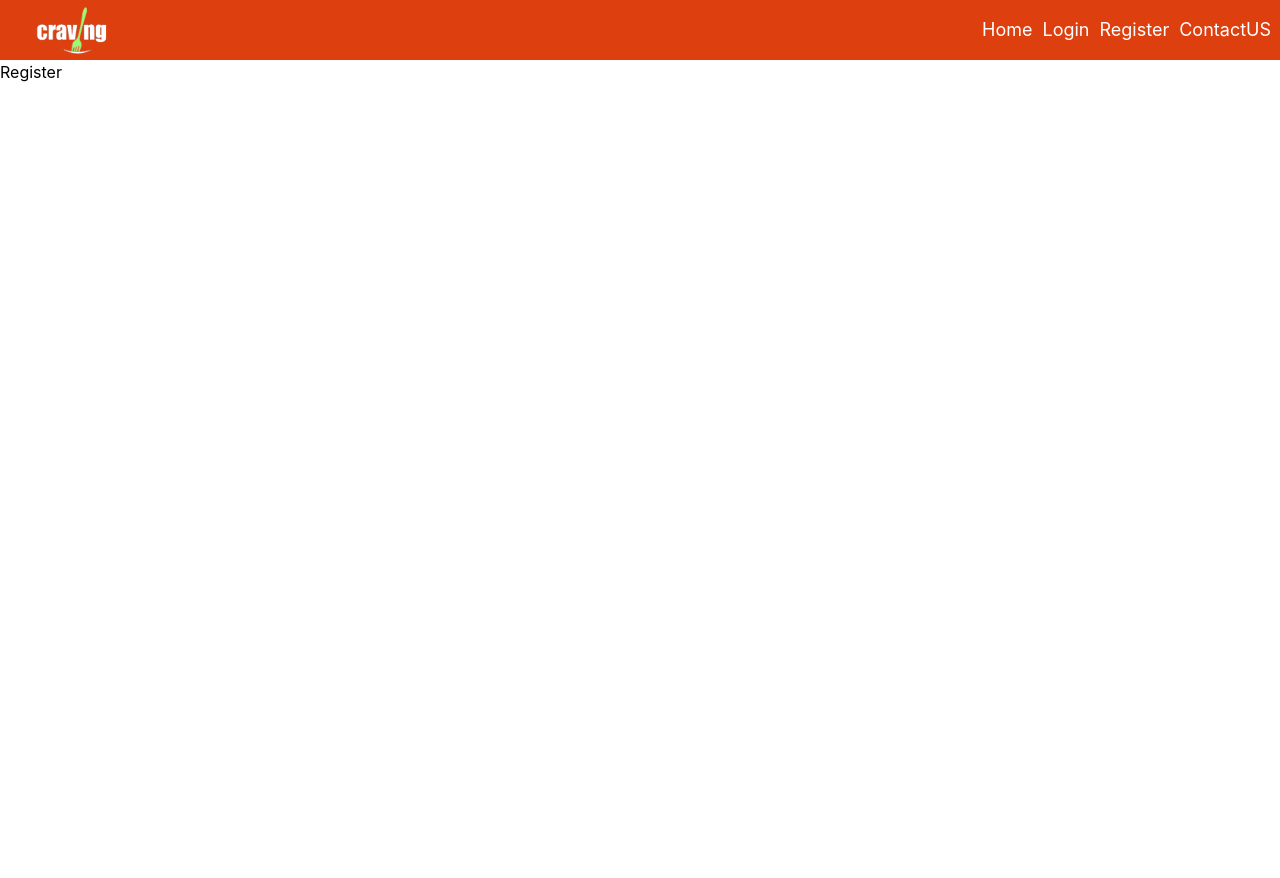
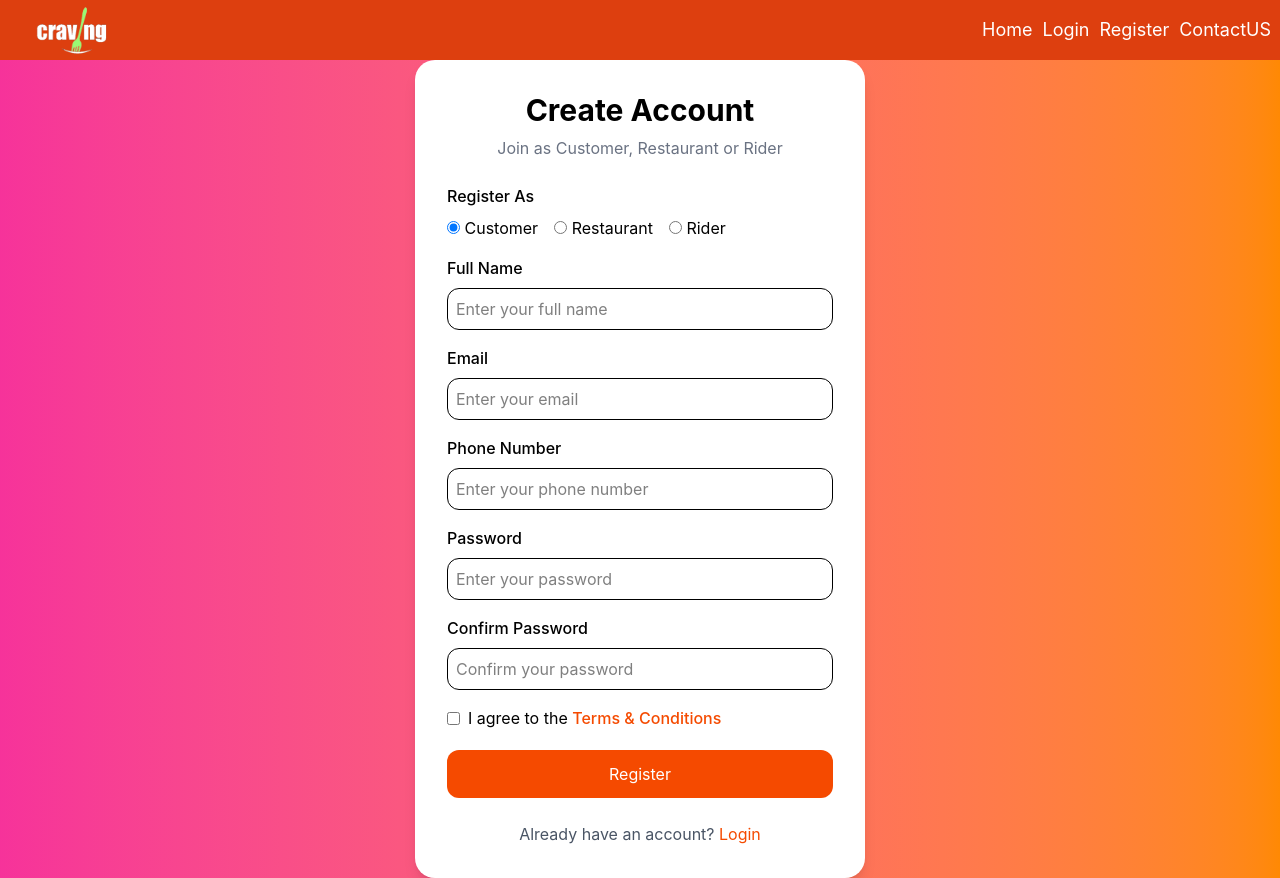
Before and after one commit to tpriyanshu60commits/Cravings_678, a React (Vite) app: page /register in a window 1280 px wide. Before the commit the page ends 800 px from the top, so only its background shows below. Built offline with nearby package versions, Linux system fonts and the light colour scheme.

Commit message:
client update

```diff
--- a/package.json
+++ b/package.json
@@ -11,6 +11,7 @@
   },
   "dependencies": {
     "@tailwindcss/vite": "^4.3.1",
+    "axios": "^1.18.1",
     "react": "^19.2.6",
     "react-dom": "^19.2.6",
     "react-icons": "^5.6.0",
--- a/src/pages/Login.jsx
+++ b/src/pages/Login.jsx
@@ -1,11 +1,81 @@
-import React from 'react'
+import React, { useState } from "react";
 
 const Login = () => {
+  const [loginData, setLoginData] = useState({
+    email: "",
+    password: "",
+  });
+
+  const handleChange = (e) => {
+    const { name, value } = e.target;
+
+    setLoginData((prev) => ({
+      ...prev,
+      [name]: value,
+    }));
+  };
+
+  const handleSubmit = (e) => {
+    e.preventDefault();
+
+    const payload = {
+      email: loginData.email.toLowerCase(),
+      password: loginData.password,
+    };
+
+    console.log("Login Data:", payload);
+  };
+
   return (
-      <>
-    <div>Login</div>
-      </>
-  )
-}
+    <div className="min-h-screen bg-gradient-to-r from-blue-500 to-purple-600 flex justify-center items-center">
+      <div className="w-[400px] bg-white rounded-lg shadow-lg p-8">
+        <h1 className="text-3xl font-bold text-center mb-6">
+          Welcome Back!
+        </h1>
+
+        <form onSubmit={handleSubmit}>
+          <div className="flex flex-col gap-2 mb-4">
+            <label htmlFor="email" className="font-medium">
+              Email
+            </label>
+
+            <input
+              type="email"
+              id="email"
+              name="email"
+              value={loginData.email}
+              onChange={handleChange}
+              placeholder="Enter your email"
+              className="border border-gray-300 p-2 rounded-md focus:outline-none focus:ring-2 focus:ring-blue-500"
+            />
+          </div>
+
+          <div className="flex flex-col gap-2 mb-6">
+            <label htmlFor="password" className="font-medium">
+              Password
+            </label>
+
+            <input
+              type="password"
+              id="password"
+              name="password"
+              value={loginData.password}
+              onChange={handleChange}
+              placeholder="Enter your password"
+              className="border border-gray-300 p-2 rounded-md focus:outline-none focus:ring-2 focus:ring-blue-500"
+            />
+          </div>
+
+          <button
+            type="submit"
+            className="w-full bg-blue-600 text-white py-3 rounded-md hover:bg-blue-700 transition duration-300"
+          >
+            Login
+          </button>
+        </form>
+      </div>
+    </div>
+  );
+};
 
 export default Login;
--- a/src/pages/Register.jsx
+++ b/src/pages/Register.jsx
@@ -1,11 +1,212 @@
-import React from 'react'
+import React, { useState } from "react";
 
 const Register = () => {
+  const [registerData, setRegisterData] = useState({
+    role: "Customer",
+    fullName: "",
+    email: "",
+    phone: "",
+    password: "",
+    confirmPassword: "",
+    terms: false,
+  });
+
+  const handleChange = (e) => {
+    const { name, value, type, checked } = e.target;
+
+    setRegisterData((prev) => ({
+      ...prev,
+      [name]: type === "checkbox" ? checked : value,
+    }));
+  };
+
+  const handleSubmit = (e) => {
+    e.preventDefault();
+
+    console.log("Register Data:", registerData);
+
+    if (registerData.password !== registerData.confirmPassword) {
+      alert("Passwords do not match!");
+      return;
+    }
+
+    if (!registerData.terms) {
+      alert("Please accept the Terms & Conditions");
+      return;
+    }
+
+    const payload = {
+      role: registerData.role,
+      fullName: registerData.fullName,
+      email: registerData.email.toLowerCase(),
+      phone: registerData.phone,
+      password: registerData.password,
+    };
+
+
+    console.log("Payload:", payload);
+  };
+
   return (
-      <>
-    <div>Register</div>
-      </>
-  )
-}
+    <div className="min-h-screen bg-gradient-to-r from-pink-500 to-orange-400 flex justify-center items-center">
+      <div className="w-[450px] bg-white rounded-lg shadow-lg p-8">
+        <h1 className="text-3xl font-bold text-center mb-2">
+          Create Account
+        </h1>
+
+        <p className="text-center text-gray-500 mb-6">
+          Join as Customer, Restaurant or Rider
+        </p>
+
+        <form onSubmit={handleSubmit}>
+          <div className="mb-4">
+            <label className="font-medium block mb-2">
+              Register As
+            </label>
+
+            <div className="flex gap-4">
+              <label>
+                <input
+                  type="radio"
+                  name="role"
+                  value="Customer"
+                  checked={registerData.role === "Customer"}
+                  onChange={handleChange}
+                />{" "}
+                Customer
+              </label>
+
+              <label>
+                <input
+                  type="radio"
+                  name="role"
+                  value="Restaurant"
+                  checked={registerData.role === "Restaurant"}
+                  onChange={handleChange}
+                />{" "}
+                Restaurant
+              </label>
+
+              <label>
+                <input
+                  type="radio"
+                  name="role"
+                  value="Rider"
+                  checked={registerData.role === "Rider"}
+                  onChange={handleChange}
+                />{" "}
+                Rider
+              </label>
+            </div>
+          </div>
+
+          <div className="mb-4">
+            <label className="block mb-2 font-medium">
+              Full Name
+            </label>
+
+            <input
+              type="text"
+              name="fullName"
+              value={registerData.fullName}
+              onChange={handleChange}
+              placeholder="Enter your full name"
+              className="w-full border rounded-md p-2 focus:outline-none focus:ring-2 focus:ring-orange-500"
+            />
+          </div>
+
+          <div className="mb-4">
+            <label className="block mb-2 font-medium">
+              Email
+            </label>
+
+            <input
+              type="email"
+              name="email"
+              value={registerData.email}
+              onChange={handleChange}
+              placeholder="Enter your email"
+              className="w-full border rounded-md p-2 focus:outline-none focus:ring-2 focus:ring-orange-500"
+            />
+          </div>
+
+          <div className="mb-4">
+            <label className="block mb-2 font-medium">
+              Phone Number
+            </label>
+
+            <input
+              type="text"
+              name="phone"
+              value={registerData.phone}
+              onChange={handleChange}
+              placeholder="Enter your phone number"
+              className="w-full border rounded-md p-2 focus:outline-none focus:ring-2 focus:ring-orange-500"
+            />
+          </div>
+
+          <div className="mb-4">
+            <label className="block mb-2 font-medium">
+              Password
+            </label>
+
+            <input
+              type="password"
+              name="password"
+              value={registerData.password}
+              onChange={handleChange}
+              placeholder="Enter your password"
+              className="w-full border rounded-md p-2 focus:outline-none focus:ring-2 focus:ring-orange-500"
+            />
+          </div>
+
+          <div className="mb-4">
+            <label className="block mb-2 font-medium">
+              Confirm Password
+            </label>
+
+            <input
+              type="password"
+              name="confirmPassword"
+              value={registerData.confirmPassword}
+              onChange={handleChange}
+              placeholder="Confirm your password"
+              className="w-full border rounded-md p-2 focus:outline-none focus:ring-2 focus:ring-orange-500"
+            />
+          </div>
+
+          <div className="flex items-center gap-2 mb-5">
+            <input
+              type="checkbox"
+              name="terms"
+              checked={registerData.terms}
+              onChange={handleChange}
+            />
+
+            <label>
+              I agree to the{" "}
+              <span className="text-orange-600 font-medium">
+                Terms & Conditions
+              </span>
+            </label>
+          </div>
+          <button
+            type="submit"
+            className="w-full bg-orange-600 text-white py-3 rounded-md hover:bg-orange-700 transition duration-300"
+          >
+            Register
+          </button>
+        </form>
+
+        <p className="text-center mt-6 text-gray-600">
+          Already have an account?{" "}
+          <span className="text-orange-600 cursor-pointer hover:underline">
+            Login
+          </span>
+        </p>
+      </div>
+    </div>
+  );
+};
 
 export default Register;
```
Also changed, not shown: src/config/api.config.js (added), 1 other file (tests, documents, lock files or other folders).
